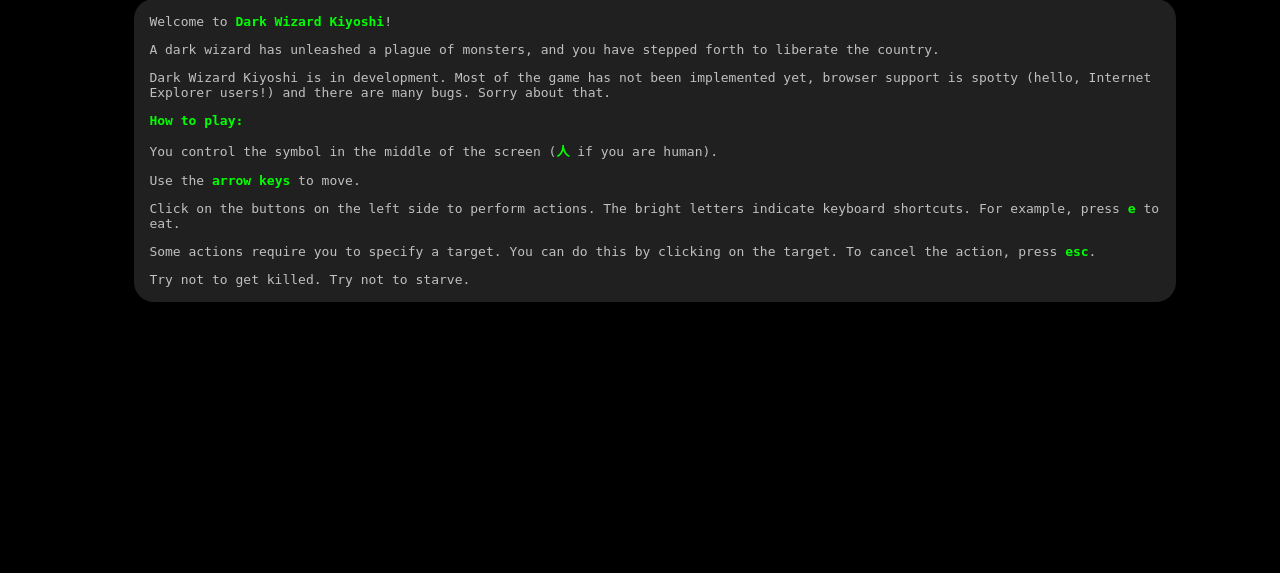
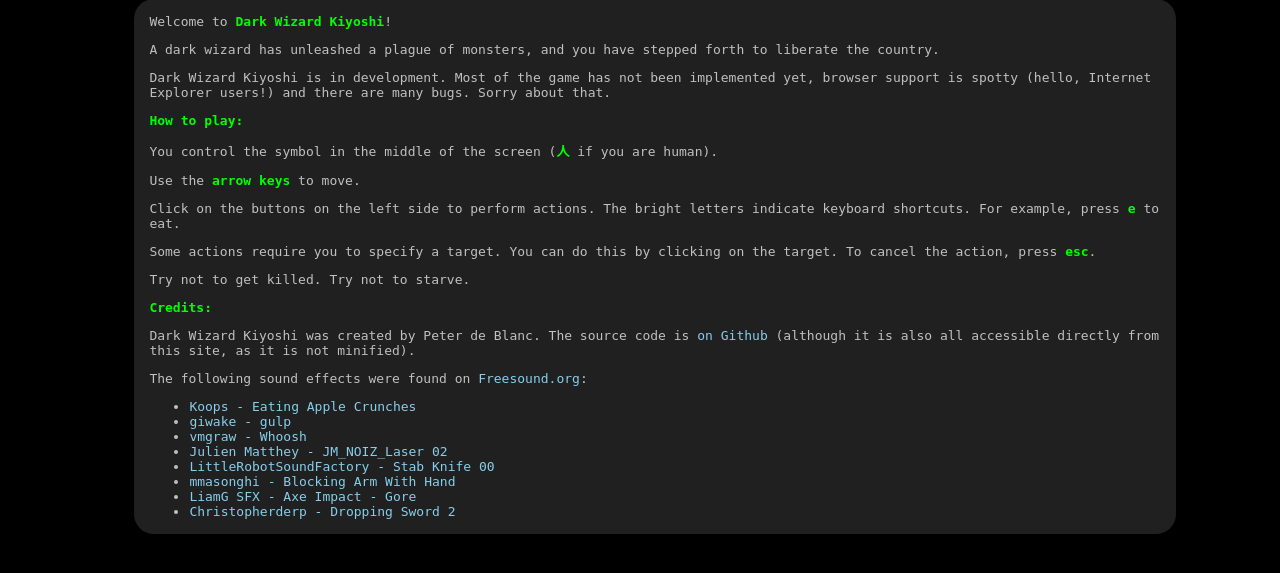
Before and after one commit to pdeblanc/dark-wizard-kiyoshi, a PHP site: page / in a window 1280 px wide. Shown: the part 185-758 px from the top of the page. Run offline with PHP 8.4, Linux system fonts and the light colour scheme.

Commit message:
Add some sound attributions.

```diff
--- a/home.html
+++ b/home.html
@@ -71,6 +71,19 @@
             <p>Click on the buttons on the left side to perform actions. The bright letters indicate keyboard shortcuts. For example, press <b>e</b> to eat.</p>
             <p>Some actions require you to specify a target. You can do this by clicking on the target. To cancel the action, press <b>esc</b>.</p>
             <p>Try not to get killed. Try not to starve.</p>
+            <p><b>Credits:</b></p>
+            <p>Dark Wizard Kiyoshi was created by Peter de Blanc. The source code is <a href="https://github.com/pdeblanc/dark-wizard-kiyoshi">on Github</a> (although it is also all accessible directly from this site, as it is not minified).
+            <p>The following sound effects were found on <a href="http://www.freesound.org">Freesound.org</a>:</p>
+            <ul>
+              <li><a href="http://freesound.org/people/Koops/sounds/20280/">Koops - Eating Apple Crunches</a></li>
+              <li><a href="http://freesound.org/people/giwake/sounds/255528/">giwake - gulp</a></li>
+              <li><a href="http://freesound.org/people/vmgraw/sounds/257713/">vmgraw - Whoosh</a></li>
+              <li><a href="http://freesound.org/people/Julien%20Matthey/sounds/268343/">Julien Matthey - JM_NOIZ_Laser 02</a></li>
+              <li><a href="http://freesound.org/people/LittleRobotSoundFactory/sounds/270476/">LittleRobotSoundFactory - Stab Knife 00</a></li>
+              <li><a href="http://freesound.org/people/mmasonghi/sounds/321810/">mmasonghi - Blocking Arm With Hand</a></li>
+              <li><a href="http://freesound.org/people/LiamG_SFX/sounds/322171/">LiamG SFX - Axe Impact - Gore</a></li>
+              <li><a href="http://freesound.org/people/Christopherderp/sounds/342453/">Christopherderp - Dropping Sword 2</a></li>
+            </ul>
         </div>
         <div id="game-over">
             <div id="game-over-inner">
--- a/style.css
+++ b/style.css
@@ -10,6 +10,14 @@ body {
 
 h1 {
     font-family: monospace;
+}
+
+a {
+    color: skyblue;
+    text-decoration: none;
+}
+a:hover {
+    text-decoration: underline;
 }
 
 div#help {
```
